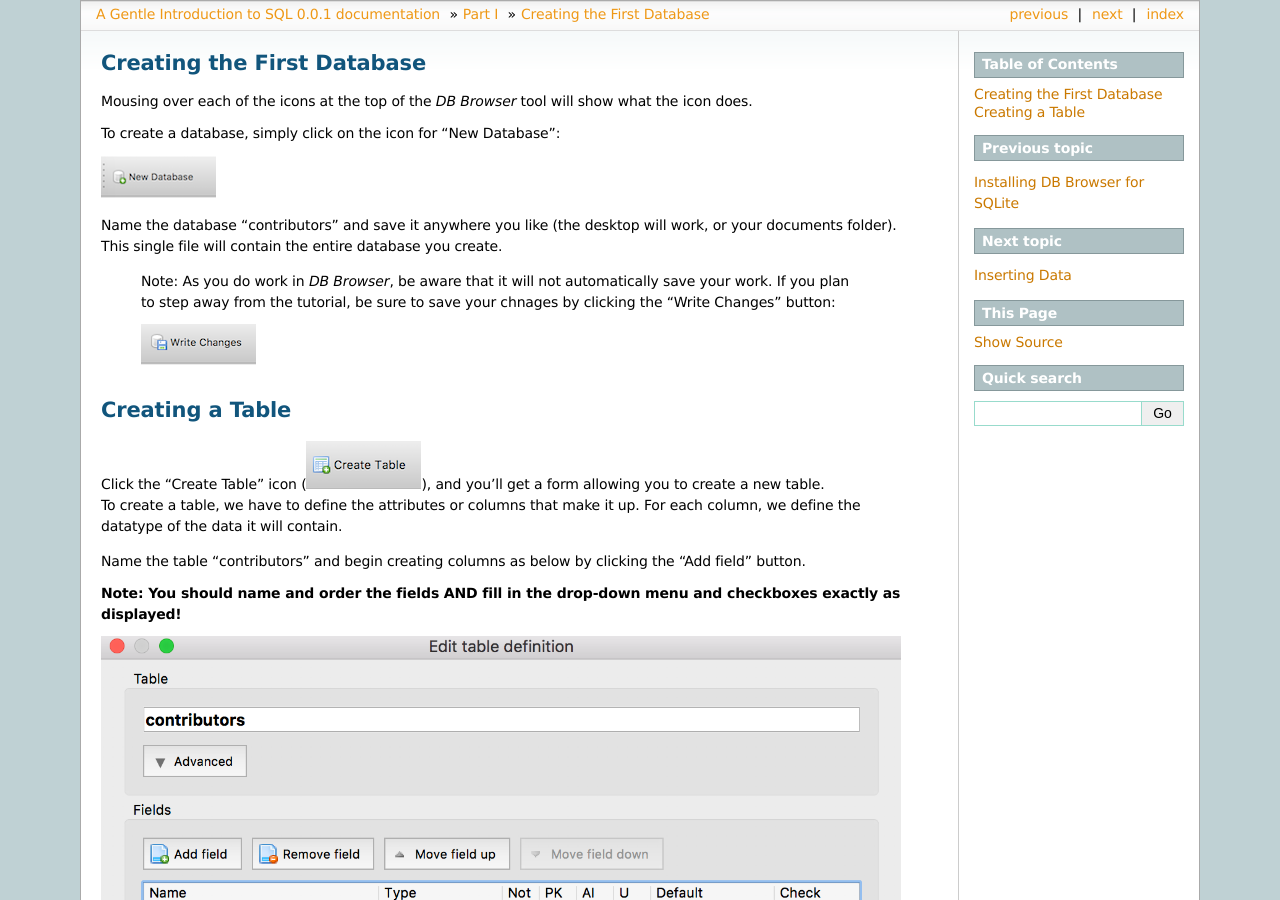
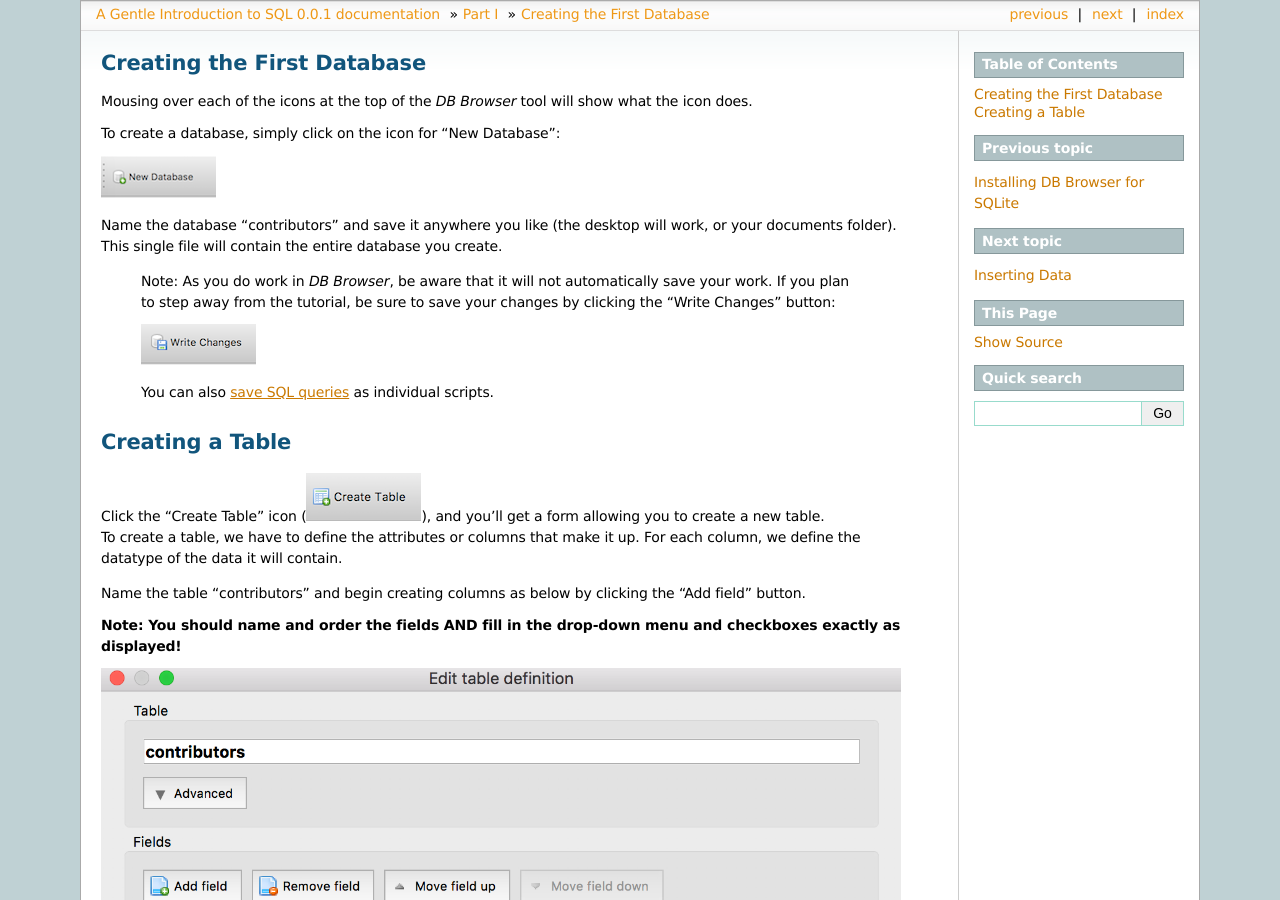
Before and after one commit to zstumgoren/gentle-intro-to-sql, a Sphinx documentation site: the page built from docs/part1/first-db-and-table.rst, in a window 1280 px wide and 900 px high. Built offline with Sphinx 7.4.7, drawn with Linux system fonts in a browser that asks for light colours; pages that are not in the unit, such as notebooks, are missing from menus.

Commit message:
Update creating first DB/table in Part I with a reference to the saving scripts appendix and fix a typo

```diff
--- a/docs/part1/first-db-and-table.rst
+++ b/docs/part1/first-db-and-table.rst
@@ -14,10 +14,11 @@ entire database you create.
 
     Note: As you do work in *DB Browser*, be aware that it will not
     automatically save your work. If you plan to step away from the tutorial,
-    be sure to save your chnages by clicking the "Write Changes" button:
+    be sure to save your changes by clicking the "Write Changes" button:
 
     |write_changes_button|
 
+    You can also :doc:`save SQL queries <../appendix/saving-scripts>` as individual scripts.
 
 
 Creating a Table
```
